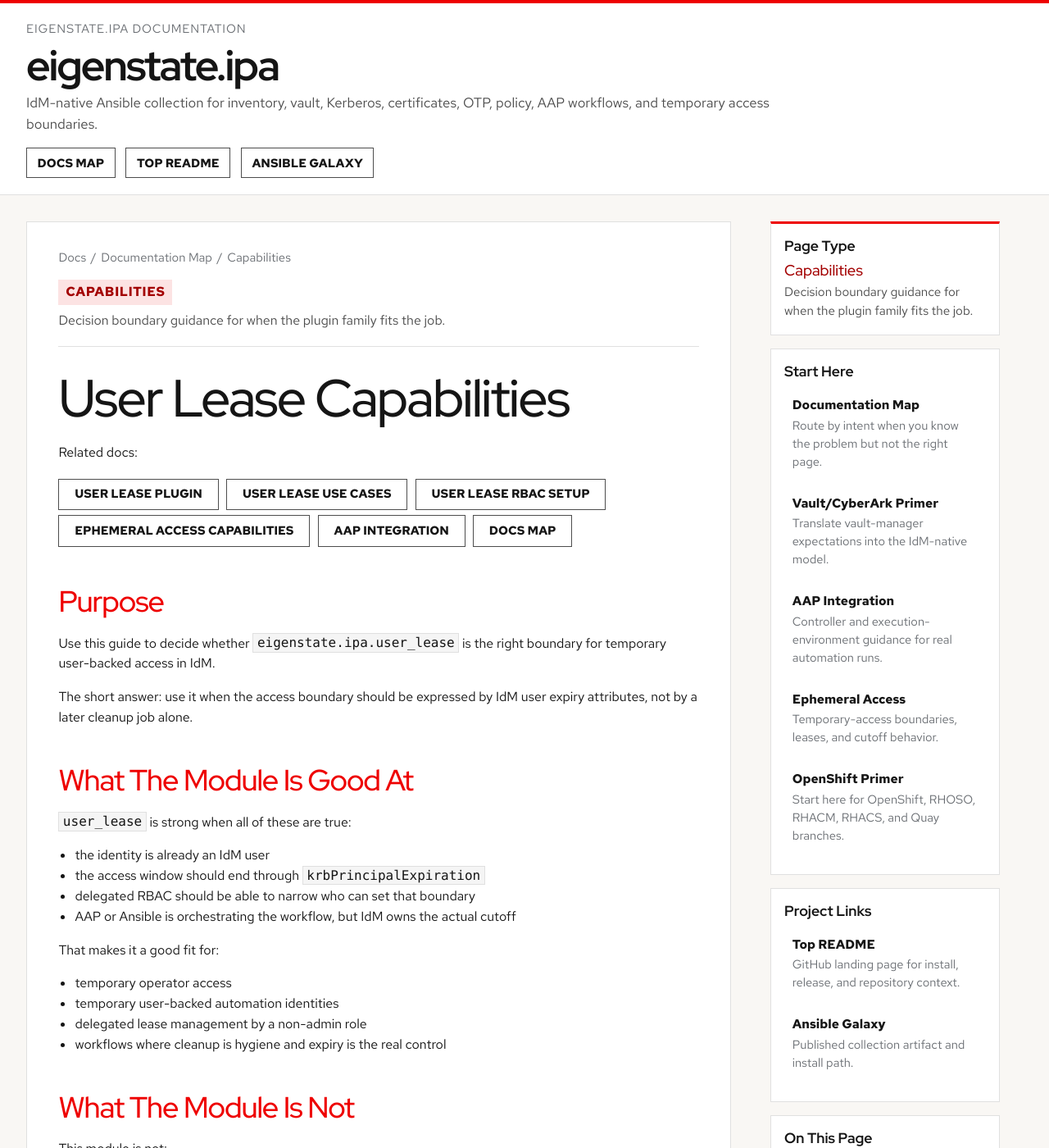
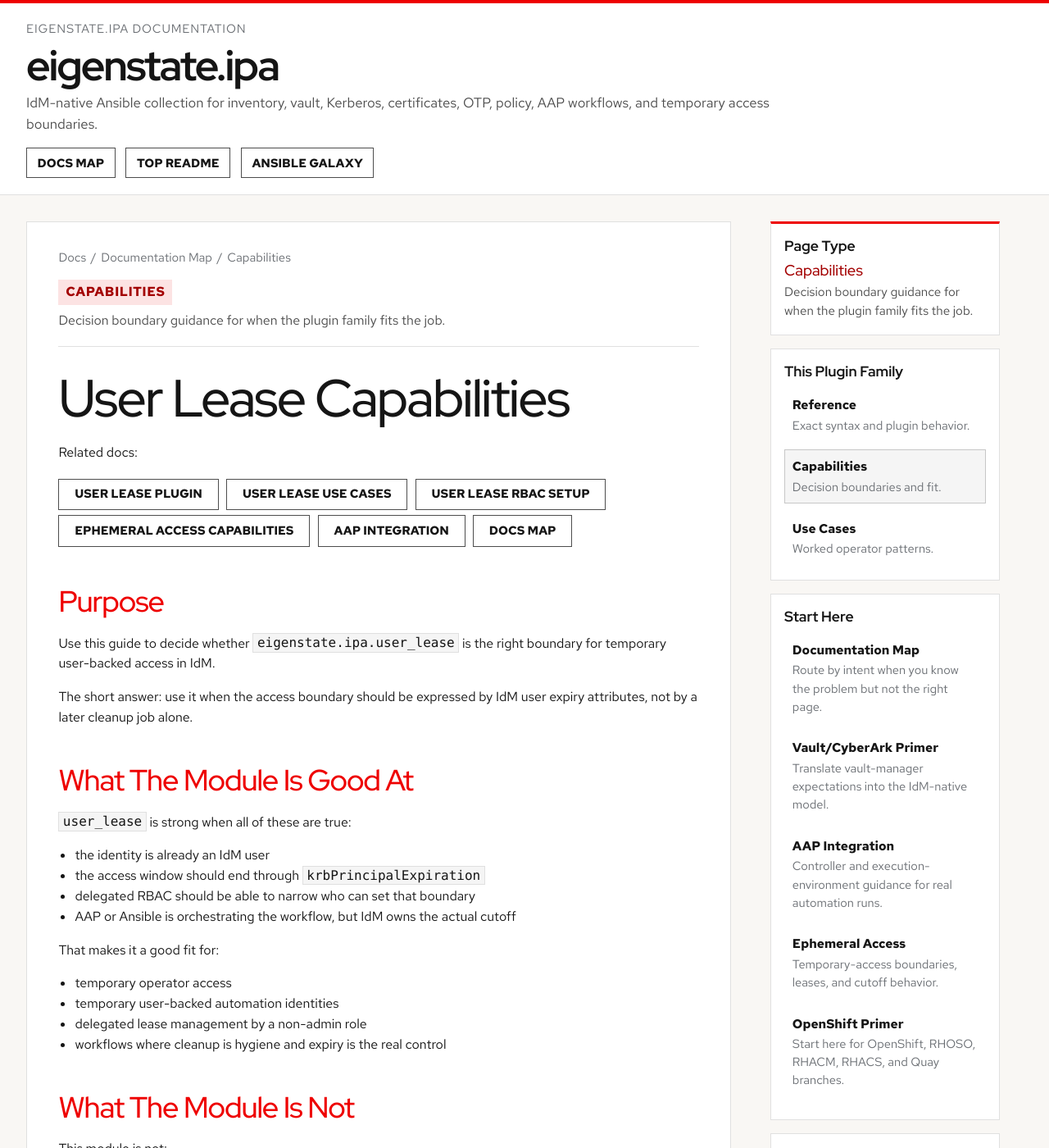
Before and after one commit to gprocunier/eigenstate-ipa, a Jekyll site: the page built from docs/user-lease-capabilities.md, in a window 1280 px wide and 1400 px high. Shown: the whole window at 82% size. Built offline with Jekyll 4.4.1, drawn with Linux system fonts in a browser that asks for light colours; some web fonts are replaced.

Commit message:
docs: add plugin family side nav

```diff
--- a/docs/_layouts/default.html
+++ b/docs/_layouts/default.html
@@ -1,6 +1,7 @@
 <!DOCTYPE html>
 {% assign page_kind = "Guide" %}
 {% assign page_kind_summary = "Collection-wide guidance and operator framing." %}
+{% assign family_slug = "" %}
 {% if page.path contains 'index.md' %}
   {% assign page_kind = "Overview" %}
   {% assign page_kind_summary = "Entry point for the collection, its doc model, and the main workflow branches." %}
@@ -10,12 +11,15 @@
 {% elsif page.path contains '-plugin.md' %}
   {% assign page_kind = "Reference" %}
   {% assign page_kind_summary = "Exact syntax, authentication behavior, return fields, and option details." %}
+  {% assign family_slug = page.path | remove: '-plugin.md' %}
 {% elsif page.path contains '-capabilities.md' %}
   {% assign page_kind = "Capabilities" %}
   {% assign page_kind_summary = "Decision boundary guidance for when the plugin family fits the job." %}
+  {% assign family_slug = page.path | remove: '-capabilities.md' %}
 {% elsif page.path contains '-use-cases.md' %}
   {% assign page_kind = "Use Cases" %}
   {% assign page_kind_summary = "Worked playbook patterns and cross-plugin workflow examples." %}
+  {% assign family_slug = page.path | remove: '-use-cases.md' %}
 {% elsif page.path contains '-demo.md' %}
   {% assign page_kind = "Demo" %}
   {% assign page_kind_summary = "Recorded or operator-visible proof of a workflow boundary." %}
@@ -28,6 +32,35 @@
 {% elsif page.path contains 'integration.md' %}
   {% assign page_kind = "Integration Guide" %}
   {% assign page_kind_summary = "Controller, execution-environment, or cross-system integration guidance." %}
+{% endif %}
+{% assign family_reference_doc = family_slug | append: '-plugin.md' %}
+{% assign family_capabilities_doc = family_slug | append: '-capabilities.md' %}
+{% assign family_use_cases_doc = family_slug | append: '-use-cases.md' %}
+{% assign family_reference_exists = false %}
+{% assign family_capabilities_exists = false %}
+{% assign family_use_cases_exists = false %}
+{% assign family_doc_count = 0 %}
+{% if family_slug != "" %}
+  {% for candidate in site.pages %}
+    {% if candidate.path == family_reference_doc %}
+      {% assign family_reference_exists = true %}
+    {% endif %}
+    {% if candidate.path == family_capabilities_doc %}
+      {% assign family_capabilities_exists = true %}
+    {% endif %}
+    {% if candidate.path == family_use_cases_doc %}
+      {% assign family_use_cases_exists = true %}
+    {% endif %}
+  {% endfor %}
+  {% if family_reference_exists %}
+    {% assign family_doc_count = family_doc_count | plus: 1 %}
+  {% endif %}
+  {% if family_capabilities_exists %}
+    {% assign family_doc_count = family_doc_count | plus: 1 %}
+  {% endif %}
+  {% if family_use_cases_exists %}
+    {% assign family_doc_count = family_doc_count | plus: 1 %}
+  {% endif %}
 {% endif %}
 <html lang="{{ site.lang | default: 'en-US' }}">
   <head>
@@ -87,6 +120,37 @@
             <p class="context-kicker">{{ page_kind }}</p>
             <p class="context-copy">{{ page_kind_summary }}</p>
           </section>
+          {% if family_reference_exists and family_doc_count > 1 %}
+            <section class="context-block">
+              <h2>This Plugin Family</h2>
+              <ul class="path-list path-list--compact">
+                {% if family_reference_exists %}
+                  <li>
+                    <a href="{{ family_reference_doc | replace: '.md', '.html' | relative_url }}"{% if page.path == family_reference_doc %} aria-current="page"{% endif %}>
+                      <strong>Reference</strong>
+                      <span>Exact syntax and plugin behavior.</span>
+                    </a>
+                  </li>
+                {% endif %}
+                {% if family_capabilities_exists %}
+                  <li>
+                    <a href="{{ family_capabilities_doc | replace: '.md', '.html' | relative_url }}"{% if page.path == family_capabilities_doc %} aria-current="page"{% endif %}>
+                      <strong>Capabilities</strong>
+                      <span>Decision boundaries and fit.</span>
+                    </a>
+                  </li>
+                {% endif %}
+                {% if family_use_cases_exists %}
+                  <li>
+                    <a href="{{ family_use_cases_doc | replace: '.md', '.html' | relative_url }}"{% if page.path == family_use_cases_doc %} aria-current="page"{% endif %}>
+                      <strong>Use Cases</strong>
+                      <span>Worked operator patterns.</span>
+                    </a>
+                  </li>
+                {% endif %}
+              </ul>
+            </section>
+          {% endif %}
           <section class="context-block">
             <h2>Start Here</h2>
             <ul class="path-list">
--- a/docs/assets/site.css
+++ b/docs/assets/site.css
@@ -229,6 +229,15 @@
 
 .path-list li {
   margin: 0 0 0.6rem;
+}
+
+.path-list--compact li:last-child {
+  margin-bottom: 0;
+}
+
+.path-list--compact a {
+  padding-top: 0.45rem;
+  padding-bottom: 0.45rem;
 }
 
 .path-list a {
```
